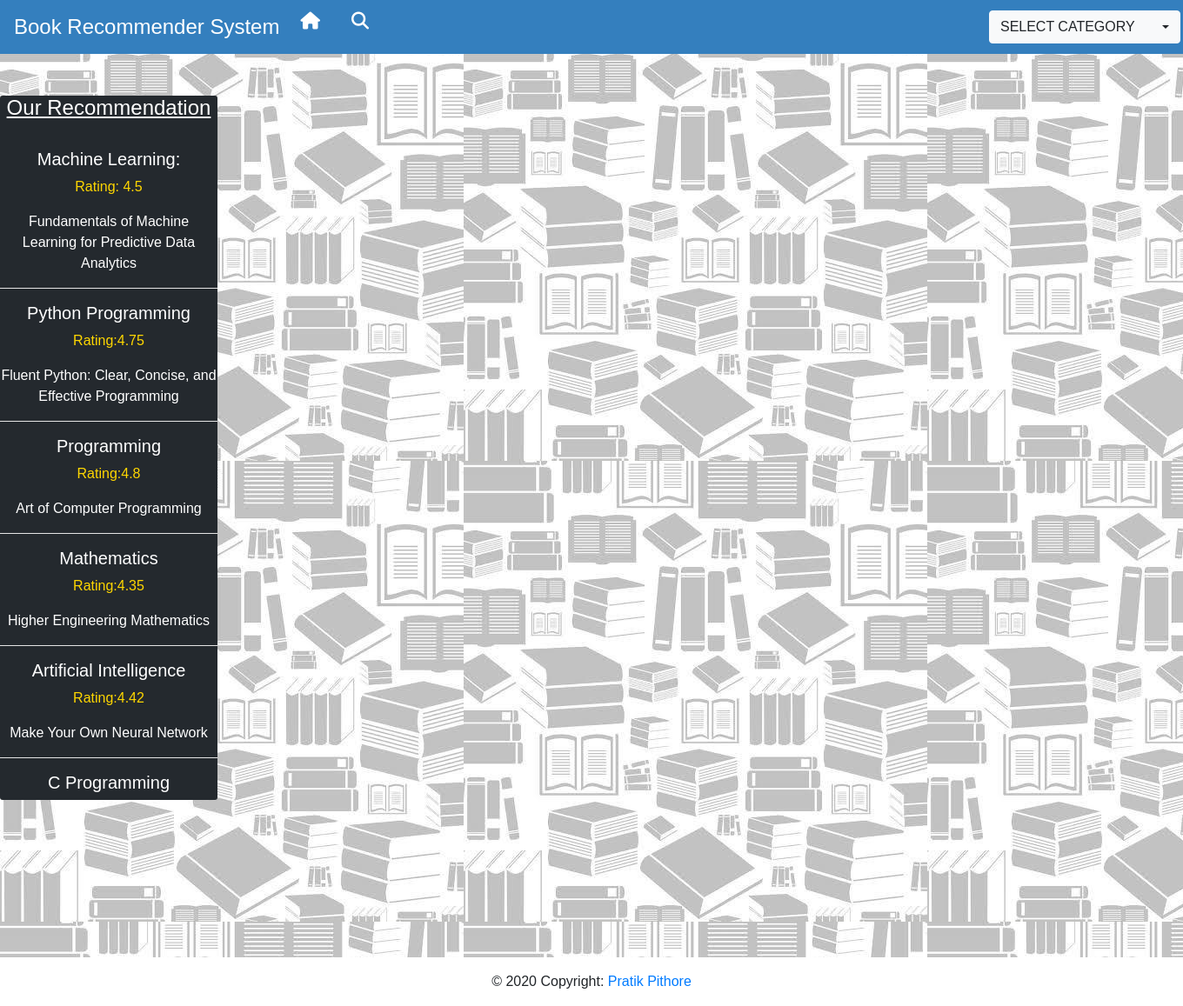
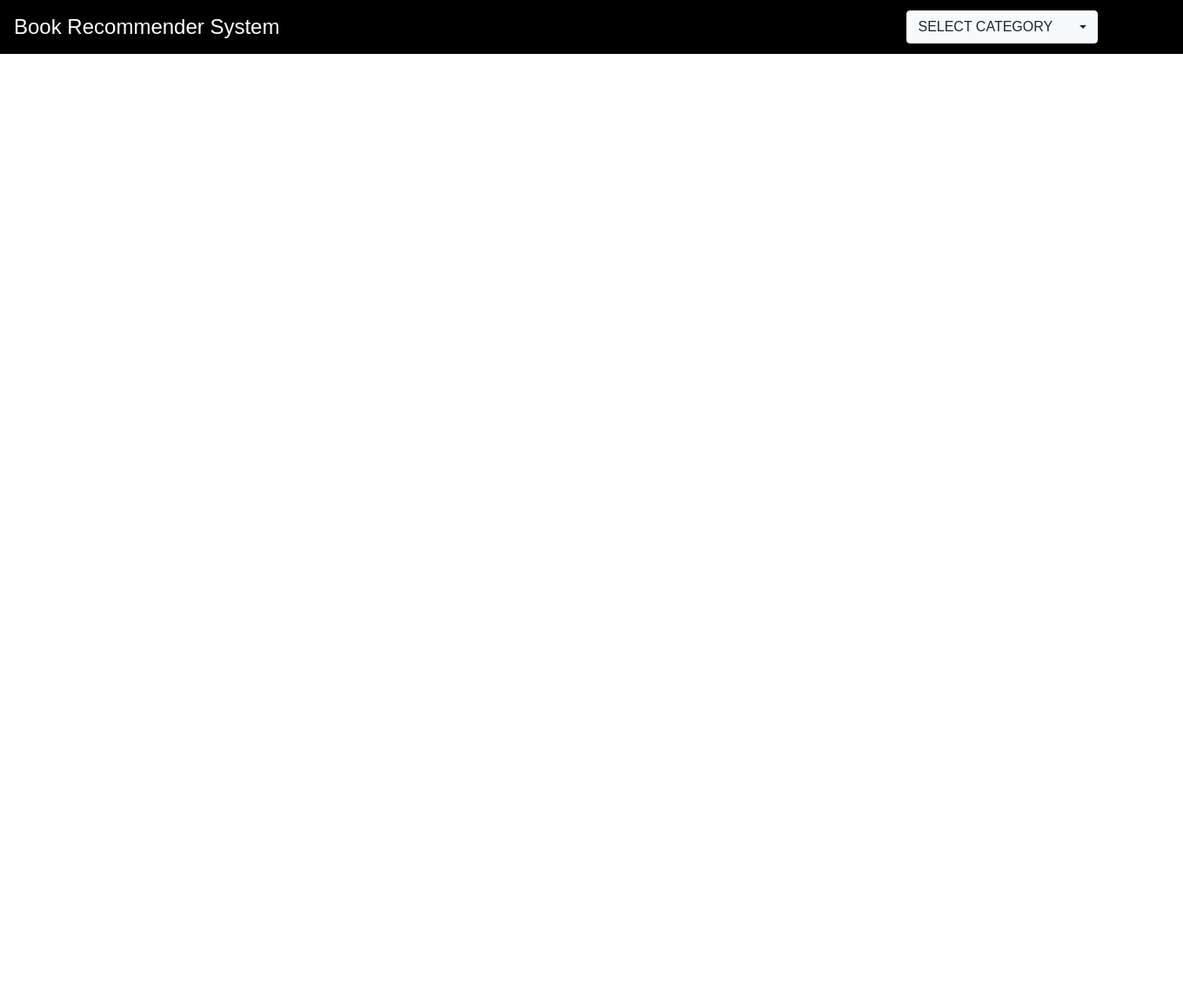
Before and after one commit to Pratik-sys/book-recommender, a Flask app: page / in a window 1360 px wide. Shown: the whole page at 87% size. Run offline with Flask 2, Linux system fonts and the light colour scheme; some libraries are stand-ins or nearby versions; some web fonts are replaced.

Commit message:
clean all useless code

```diff
--- a/bookrecommender/forms.py
+++ /dev/null
@@ -1,5 +0,0 @@
-from wtforms import Form, StringField, SubmitField, TextField, validators
-
-class GetField(Form):
-    title = TextField('Title', [validators.data_required()])
-    submit = SubmitField('search')
--- a/bookrecommender/routes.py
+++ b/bookrecommender/routes.py
@@ -1,7 +1,6 @@
 from bookrecommender import app
-from flask import render_template, url_for, request
+from flask import render_template,request
 import pandas as pd
-from bookrecommender.forms import GetField
 
 DEFAULT_H = "Python Programming"
 DEFAULT_TITLE = ""
@@ -18,28 +17,3 @@ def home():
     df = pd.DataFrame(merge_books)
 
     return render_template("home.html",row_data=list(df.values.tolist()))
-
-@app.route("/display", methods=["POST", "GET"])
-def display():
-    return render_template('display.html')
-
-@app.route("/test", methods=["POST", "GET"])
-def test():
-    return render_template('test.html')
-
-@app.route("/search", methods=["POST", "GET"])
-def search():
-    if request.method == 'POST':
-        title = request.form["books"]
-    else:
-        title = DEFAULT_TITLE
-
-    data_read = pd.read_csv("./bookrecommender/Dataset.csv")
-    title_sort = pd.DataFrame([title], columns=["Title"])
-    merge_title = pd.merge(title_sort, data_read.sort_values(by=["rating-avg"], ascending=False))
-    publisher_sort = pd.DataFrame([title], columns=["Publishers"])
-    merge_publisher = pd.merge(publisher_sort, data_read.sort_values(by=["rating-avg"], ascending=False))
-    title_df = pd.DataFrame(merge_title)
-    publish_df = pd.DataFrame(merge_publisher)
-
-    return render_template('search.html', title=list(title_df.values.tolist()),publish=list(publish_df.values.tolist()))
--- a/bookrecommender/static/style.css
+++ b/bookrecommender/static/style.css
@@ -1,10 +1,9 @@
 body{
     font-family: 'B612', sans-serif;
-    background-image: url("image/background.jpeg");
-    /* background-color: #D2D6DE; */
+
 }
 .navbar{
-    background-color: #347FBE;
+    background-color: black;
 }
 img{
     height: 8cm;
@@ -30,27 +29,3 @@ img{
     border-radius:5px;
     box-shadow: 0 14px 28px rgba(0,0,0,0.25), 0 10px 10px rgba(0,0,0,0.22);
 }
-.page-footer{
-    background-color:#FFFF;
-    position: fixed;
-    left: 0;
-    bottom: 0;
-    right: 0;
-}
-.sidenav {
-    height: 70%;
-    width: 250px;
-    left:0;
-    position: fixed;
-    background-color:#24292E;
-    overflow-x: hidden;
-    margin-top: 110px;
-    border-radius: 3px;
-}
-.fa-search:hover {
-    text-shadow: 0 14px 28px rgba(0,0,0,0.25), 0 10px 10px rgba(0,0,0,0.22);
-}
-.fa-home:hover {
-    text-shadow: 0 14px 28px rgba(0,0,0,0.25), 0 10px 10px rgba(0,0,0,0.22);
-
-}
--- a/bookrecommender/templates/base.html
+++ b/bookrecommender/templates/base.html
@@ -42,14 +42,6 @@
   </head>
   <body>
     {%block body%} {%endblock%}
-
-    <footer class="page-footer">
-      <div class="footer-copyright text-center py-3">© 2020 Copyright:
-        <a href="https://github.com/Pratik-sys">Pratik Pithore</a>
-      </div>
-        </div>
-      </footer>
-
     <!-- Optional JavaScript -->
     <!-- jQuery first, then Popper.js, then Bootstrap JS -->
     <script
--- a/bookrecommender/templates/home.html
+++ b/bookrecommender/templates/home.html
@@ -1,124 +1,10 @@
 {% extends 'base.html'%} {% block head%}
 <title>Book recommendor</title>
 {% endblock %} {%block body%}
-<div class="sidenav">
-  <h4 style="color: white; text-align: center;text-decoration: underline;">
-    Our Recommendation
-  </h4>
-  <br>
-  <h5 style="color: white; text-align: center;">
-    Machine Learning:
-  </h5>
-  <p style="color: gold;text-align: center;">
-    Rating: 4.5<br>
-  </p>
-  <p style="color: white; text-align: center;">
-    Fundamentals of Machine Learning for Predictive Data Analytics
-  </p>
-  <hr style="background-color: white;">
-  <h5 style="color: white; text-align: center;">
-    Python Programming
-  </h5>
-  <p style="color: gold; text-align: center;">
-    Rating:4.75
-  </p>
-  <p style="color: white;text-align: center;">
-    Fluent Python: Clear, Concise, and Effective Programming
-  </p>
-  <hr style="background-color: white;">
-  <h5 style="color: white; text-align: center;">
-    Programming
-  </h5>
-  <p style="color: gold; text-align: center;">
-    Rating:4.8
-  </p>
-  <p style="color: white;text-align: center;">
-    Art of Computer Programming
-  </p>
-  <hr style="background-color: white;">
-  <h5 style="color: white; text-align: center;">
-    Mathematics
-  </h5>
-  <p style="color: gold; text-align: center;">
-    Rating:4.35
-  </p>
-  <p style="color: white; text-align: center;">
-    Higher Engineering Mathematics
-  </p>
-  <hr style="background-color: white;">
-  <h5 style="color: white; text-align: center;">
-    Artificial Intelligence
-  </h5>
-  <p style="color: gold; text-align: center;">
-    Rating:4.42
-  </p>
-  <p style="color: white; text-align: center;">
-    Make Your Own Neural Network
-  </p>
-  <hr style="background-color: white;">
-  <h5 style="color: white; text-align: center;">
-    C Programming
-  </h5>
-  <p style="color: gold; text-align: center;">
-    Rating:4.8
-  </p>
-  <p style="color: white; text-align: center;">
-    Basic Computation and Programming with C
-  </p>
-  <hr style="background-color: white;">
-  <h5 style="color: white; text-align: center;">
-    C++ Programming
-  </h5>
-  <p style="color: gold; text-align: center;">
-    Rating:4.02
-  </p>
-  <p style="color: white; text-align: center;">
-    Programming: C ++ Programming: Programming Language for Beginners: Learn in A Day!
-  </p>
-  <hr style="background-color: white;">
-  <h5 style="color: white; text-align: center;">
-    Image Processing
-  </h5>
-  <p style="color: gold; text-align: center;">
-    Rating:4.92
-  </p>
-  <p style="color: white; text-align: center;">
-    Handbook of Image and Video Processing
-  </p>
-  <hr style="background-color: white;">
-  <h5 style="color: white; text-align: center;">
-    VLSI
-  </h5>
-  <p style="color: gold; text-align: center;">
-    Rating:4.9
-  </p>
-  <p style="color: white; text-align: center;">
-    Digital VLSI Design
-  </p>
-  <hr style="background-color: white;">
-  <h5 style="color: white; text-align: center;">
-   Java Programming
-  </h5>
-  <p style="color: gold; text-align: center;">
-    Rating:4.5
-  </p>
-  <p style="color: white; text-align: center;">
-    Java All-in-One for Dummies
-  </p>
-</div>
 <nav class="navbar navbar-expand-lg">
   <a class="navbar-brand" href="{{url_for('home')}}">Book Recommender System</a>
   <div class="collapse navbar-collapse" id="navbarSupportedContent">
     <ul class="navbar-nav mr-auto">
-      <li class="nav-item active">
-        <a href="{{url_for('display')}}">
-          <i class="fas fa-home fa-lg nav-link"></i>
-      </li>
-      <li class="nav-item">
-        <a href="{{url_for('search')}}">
-          <i class="fas fa-search fa-lg nav-link"  style="margin-left: 20px;"></i>
-        </a>
-      </li>
       <li class="nav-item dropdown">
           <form method="POST" action="">
               <div class="row" style="padding-left:45rem;">
@@ -141,7 +27,7 @@
   </div>
 </nav>
 
-<div class="container-lg mr-1 " style="margin-top: 30px;">
+<div class="container" style="margin-top: 30px;">
   <div class=col>
   <div class="row">
     {%for row in row_data%}
--- a/requirements.txt
+++ b/requirements.txt
@@ -5,8 +5,8 @@ gunicorn==20.0.4
 itsdangerous==1.1.0
 Jinja2==2.11.2
 MarkupSafe==1.1.1
-numpy==1.19.2
-pandas==1.1.2
+numpy==1.21.2
+pandas==1.3.3
 python-dateutil==2.8.1
 pytz==2020.1
 six==1.15.0
```
Also changed, not shown: bookrecommender/templates/display.html (deleted, +0 -121 lines), bookrecommender/templates/search.html (deleted, +0 -112 lines), bookrecommender/templates/test.html (deleted, +0 -172 lines).
